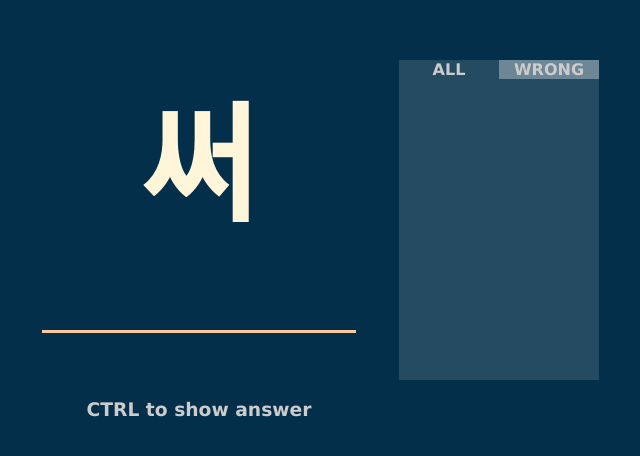
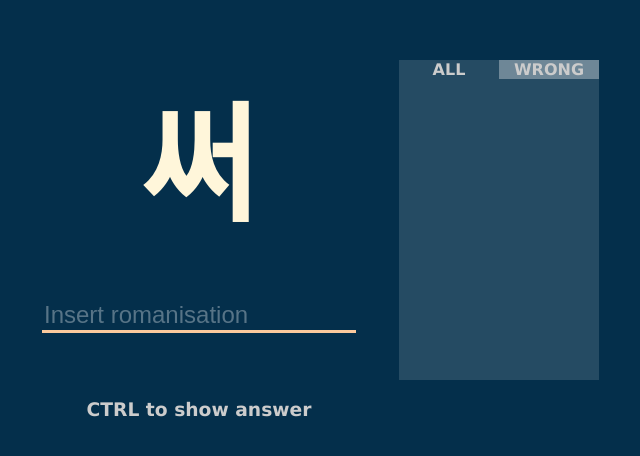
Before and after one commit to AsukaCHikaru/hangul-quiz, a Vue app: page / in a window 1280 px wide. Shown: the part 180-636 px from the top of the page, without its empty margins (441-1081 px from the left). Built offline with nearby package versions, Linux system fonts and the light colour scheme.

Commit message:
Input placeholder and table error fixes

```diff
--- a/src/components/AnswerInput.vue
+++ b/src/components/AnswerInput.vue
@@ -1,6 +1,13 @@
 <template>
   <div class="input-container">
-    <input ref="input" class="answer-input" type="text" v-model="answer" @keyup.enter="handleKeyUpEnter">
+    <input
+      ref="input"
+      class="answer-input"
+      type="text"
+      v-model="answer"
+      @keyup.enter="handleKeyUpEnter"
+      placeholder="Insert romanisation"
+    >
   </div>
 </template>
 
@@ -48,6 +55,10 @@ export default {
   color: #fbc99d;
   font-size: 1.5em;
 }
+.answer-input::placeholder, .answer-input::-webkit-input-placeholder{
+  color: #ffffff55;
+  font-weight: 300;
+}
 .answer-input:focus{
   outline: none;
 }
--- a/src/constants/hangulTable.js
+++ b/src/constants/hangulTable.js
@@ -428,7 +428,7 @@ export const hangul = {
     jjoe: "쬐",
     jjui: "쯰",
     jjwo: "쭤",
-    jjwe: "쫴",
+    jjwe: "쮀",
     jjwi: "쮜"
   }
 };
```
